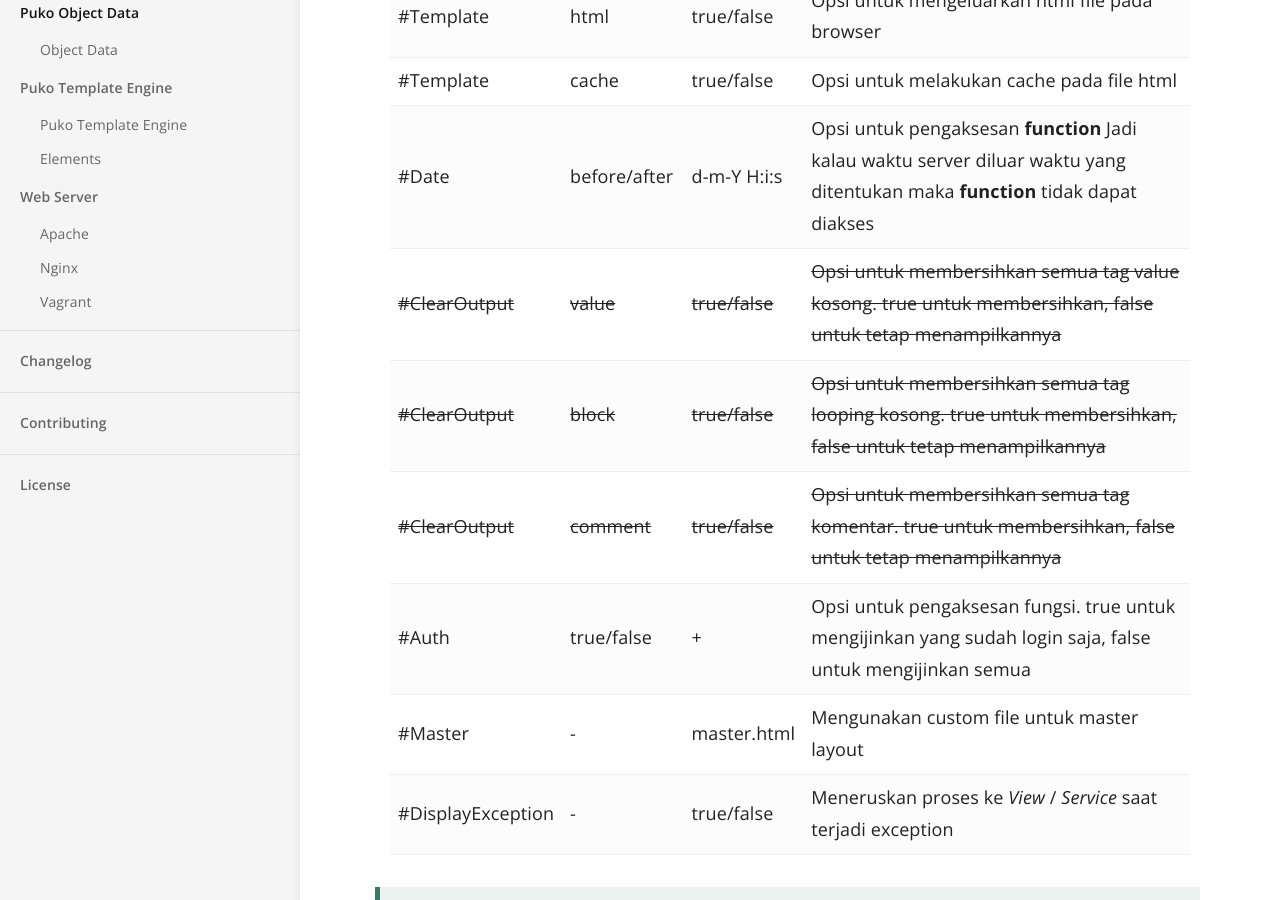
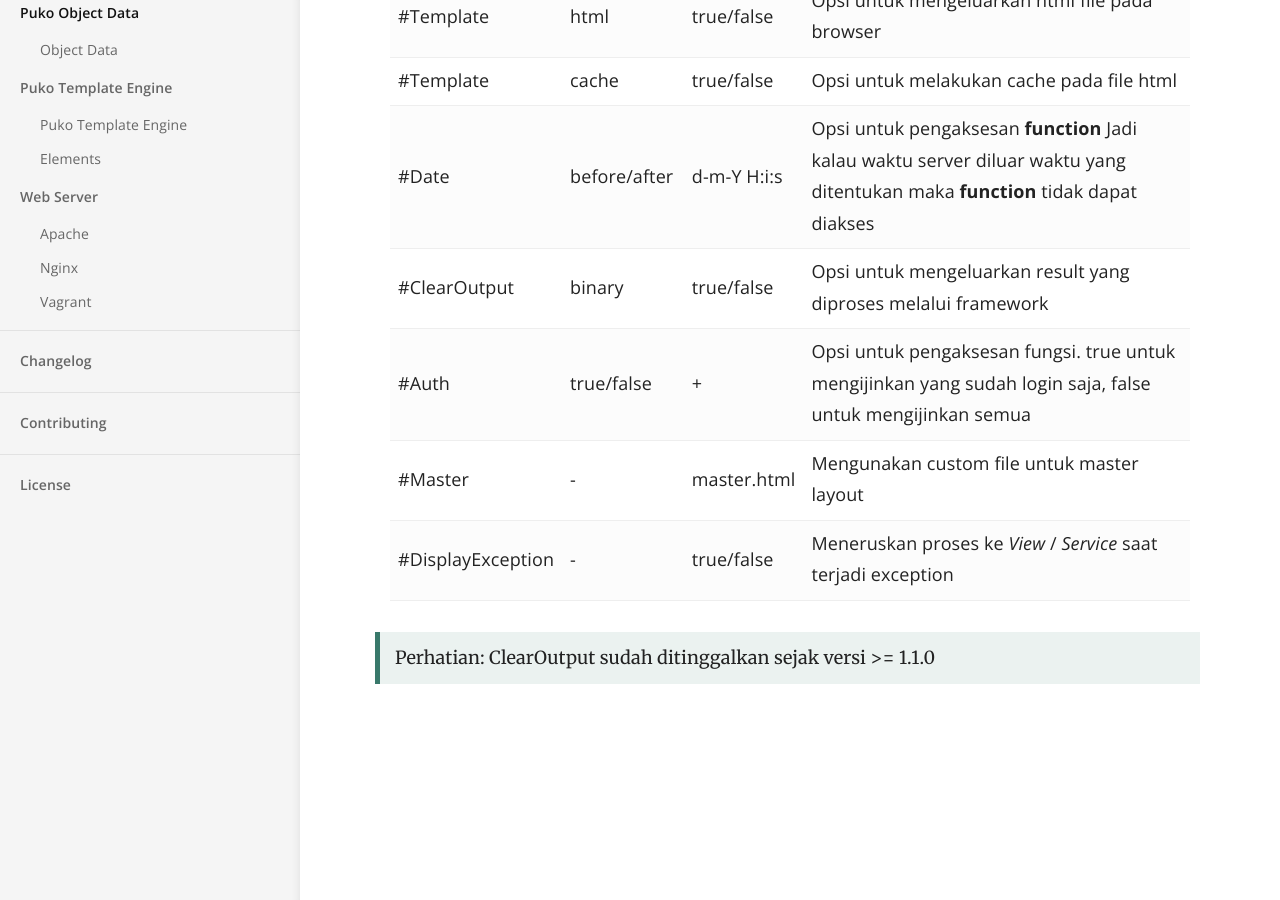
Before and after one commit to Velliz/pudo, a Jekyll site: the page built from _docs/puko-doc-command/pdc.md, in a window 1280 px wide and 900 px high, scrolled down 1038 px. Built offline with Jekyll 4.4.1, drawn with Linux system fonts in a browser that asks for light colours.

Commit message:
remove deprecated pdc features since implementing PTE

```diff
--- a/_docs/puko-doc-command/pdc.md
+++ b/_docs/puko-doc-command/pdc.md
@@ -33,9 +33,7 @@ Berikut ini adalah tabel lengkap daftar *command* yang tersedia.
 |#Template|html|true/false|Opsi untuk mengeluarkan html file pada browser|
 |#Template|cache|true/false|Opsi untuk melakukan cache pada file html|
 |#Date|before/after|d-m-Y H:i:s|Opsi untuk pengaksesan **function** Jadi kalau waktu server diluar waktu yang ditentukan maka **function** tidak dapat diakses|
-|~~#ClearOutput~~|~~value~~|~~true/false~~|~~Opsi untuk membersihkan semua tag value kosong. true untuk membersihkan, false untuk tetap menampilkannya~~|
-|~~#ClearOutput~~|~~block~~|~~true/false~~|~~Opsi untuk membersihkan semua tag looping kosong. true untuk membersihkan, false untuk tetap menampilkannya~~|
-|~~#ClearOutput~~|~~comment~~|~~true/false~~|~~Opsi untuk membersihkan semua tag komentar. true untuk membersihkan, false untuk tetap menampilkannya~~|
+|#ClearOutput|binary|true/false|Opsi untuk mengeluarkan result yang diproses melalui framework|
 |#Auth|true/false|+|Opsi untuk pengaksesan fungsi. true untuk mengijinkan yang sudah login saja, false untuk mengijinkan semua|
 |#Master|-|master.html|Mengunakan custom file untuk master layout|
 |#DisplayException|-|true/false|Meneruskan proses ke *View* / *Service* saat terjadi exception|
```
